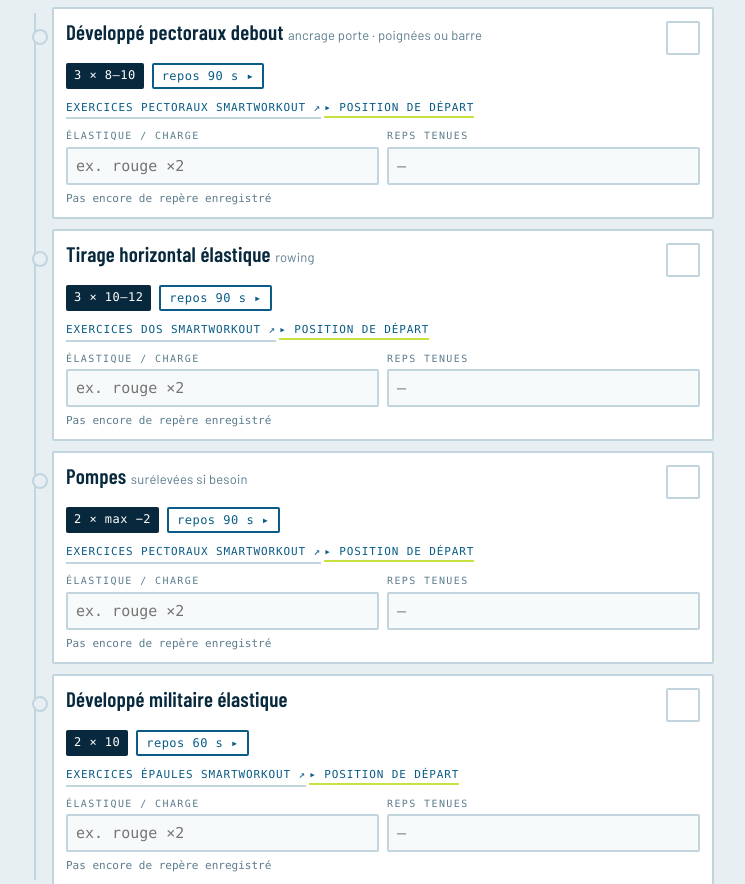
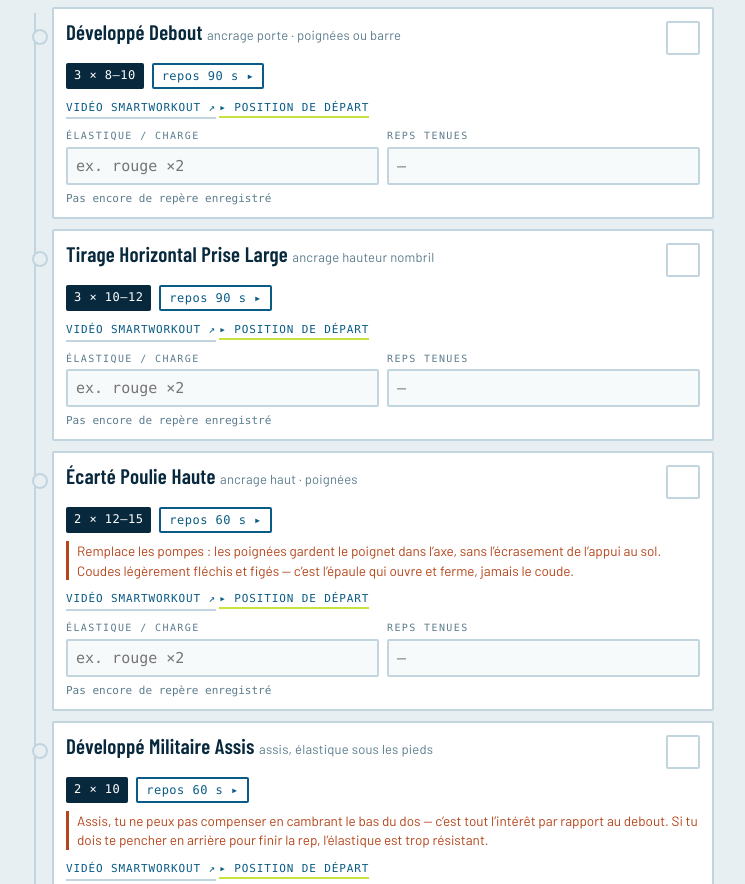
Before and after one commit to Floz42/padel-training, a plain HTML site: page index.html in a window 1280 px wide. Shown: the part 1444-2328 px from the top of the page, without its empty margins (270-1015 px from the left). Drawn offline with nearby package versions, Linux system fonts and the light colour scheme.

Commit message:
feat(program): link exercises to smartworkout videos, align naming
Exercise names now follow the SmartWorkout library wording exactly
("Developpe Debout", "Tirage Horizontal Prise Large", "Fentes Rebonds"),
so the label on a card matches the video it opens. 14 exercises get a
direct lesson link, with the muscle-group page kept as a fallback. The
11 without an equivalent keep their own name and diagram: the library
covers neither core work, trunk rotation, plyometrics, cardio, nor
rotator cuff work.

Two exercises change along the way:
- push-ups become a high-pulley chest fly. Palm-down floor support
  forces 90 degrees of wrist extension under load, which hurts; the
  handles keep the wrist in line with the forearm.
- the overhead press moves to its seated variant, which removes the
  lower-back arch the standing version allows once it gets heavy.

Both keep their role in the block and had their diagrams redrawn.

```diff
--- a/index.html
+++ b/index.html
@@ -569,6 +569,7 @@ const KEY = 'padel-prep-v1';
 /* `sw` = groupe musculaire de la page d'exercices SmartWorkout (site FR, videos en francais).
    Absence de `sw` = pas de page pertinente (pliometrie, cardio) : le schema de l'app fait foi. */
 const SW_BASE = 'https://smartworkout-pro.com/pages/exercices-elastique-';
+const SW_LESSON = 'https://smartworkout-pro.passion.io/app/products/115585/lessons/';
 const SW_GROUPS = {pectoraux:'pectoraux', dos:'dos', epaule:'épaules', bras:'bras', abdos:'abdos', jambes:'jambes & fessiers'};
 
 const PROGRAM = {
@@ -581,34 +582,36 @@ const PROGRAM = {
       note:'Jamais sautée, même en 30 min. C’est ce qui encaisse les smashes répétés.'},
     {bloc:'Rotation', id:'chop', name:'Chop diagonal élastique', detail:'ancrage haut', sets:{30:2,45:3,60:3}, reps:'10 / côté', rest:60, tier:30, sw:'abdos',
       note:'Le geste du smash. La puissance part des jambes et passe par le tronc : tu tournes les hanches, tu ne tires pas avec les bras.'},
-    {bloc:'Force', id:'dev-couche', name:'Développé pectoraux debout', detail:'ancrage porte · poignées ou barre', sets:{30:3,45:4,60:4}, reps:'8–10', rest:90, tier:30, sw:'pectoraux'},
-    {bloc:'Force', id:'tirage', name:'Tirage horizontal élastique', detail:'rowing', sets:{30:3,45:4,60:4}, reps:'10–12', rest:90, tier:30, sw:'dos'},
-    {bloc:'Force', id:'pompes', name:'Pompes', detail:'surélevées si besoin', sets:{30:2,45:3,60:3}, reps:'max −2', rest:90, tier:30, sw:'pectoraux'},
-    {bloc:'Force', id:'dev-mil', name:'Développé militaire élastique', sets:{45:3,60:3}, reps:'10', rest:60, tier:45, sw:'epaule'},
+    {bloc:'Force', id:'dev-couche', name:'Développé Debout', detail:'ancrage porte · poignées ou barre', sets:{30:3,45:4,60:4}, reps:'8–10', rest:90, tier:30, swid:'1963663', sw:'pectoraux'},
+    {bloc:'Force', id:'tirage', name:'Tirage Horizontal Prise Large', detail:'ancrage hauteur nombril', sets:{30:3,45:4,60:4}, reps:'10–12', rest:90, tier:30, swid:'1963501', sw:'dos'},
+    {bloc:'Force', id:'ecarte', name:'Écarté Poulie Haute', detail:'ancrage haut · poignées', sets:{30:2,45:3,60:3}, reps:'12–15', rest:60, tier:30, swid:'1963667', sw:'pectoraux',
+      note:'Remplace les pompes : les poignées gardent le poignet dans l’axe, sans l’écrasement de l’appui au sol. Coudes légèrement fléchis et figés — c’est l’épaule qui ouvre et ferme, jamais le coude.'},
+    {bloc:'Force', id:'dev-mil', name:'Développé Militaire Assis', detail:'assis, élastique sous les pieds', sets:{45:3,60:3}, reps:'10', rest:60, tier:45, swid:'1962143', sw:'epaule',
+      note:'Assis, tu ne peux pas compenser en cambrant le bas du dos — c’est tout l’intérêt par rapport au debout. Si tu dois te pencher en arrière pour finir la rep, l’élastique est trop résistant.'},
     {bloc:'Gainage', id:'planche-lat', name:'Planche latérale', sets:{45:2,60:3}, reps:'30 s / côté', rest:45, tier:45, sw:'abdos'},
-    {bloc:'Force', id:'face-pull', name:'Face pull élastique', sets:{60:3}, reps:'15', rest:45, tier:60, sw:'epaule'},
-    {bloc:'Force', id:'curl', name:'Curl biceps élastique', sets:{60:2}, reps:'12', rest:45, tier:60, sw:'bras'},
-    {bloc:'Force', id:'triceps', name:'Extension triceps élastique', detail:'pushdown', sets:{60:2}, reps:'12', rest:45, tier:60, sw:'bras'}
+    {bloc:'Force', id:'face-pull', name:'Face Pull', detail:'ancrage au-dessus de la tête', sets:{60:3}, reps:'15', rest:45, tier:60, swid:'1962142', sw:'epaule'},
+    {bloc:'Force', id:'curl', name:'Biceps Curl', detail:'coudes collés aux côtes', sets:{60:2}, reps:'12', rest:45, tier:60, swid:'1961995', sw:'bras'},
+    {bloc:'Force', id:'triceps', name:'Triceps Extension Poulie Haute', detail:'coudes fixes', sets:{60:2}, reps:'12', rest:45, tier:60, swid:'1961565', sw:'bras'}
   ],
   B: [
     {bloc:'Échauffement', id:'planche', name:'Planche', detail:'activation', sets:{30:2}, reps:'30 s', tier:30, warm:true, sw:'abdos',
       note:'Activation, pas une série à l’échec. Un tronc pré-fatigué encaisse mal les réceptions de pliométrie.'},
-    {bloc:'Échauffement', id:'warm-monster', name:'Marche latérale élastique', detail:'élastique aux chevilles', sets:{30:1}, reps:'20 pas', tier:30, warm:true, sw:'jambes',
+    {bloc:'Échauffement', id:'warm-monster', name:'Abduction', detail:'élastique aux chevilles, pas latéraux', sets:{30:1}, reps:'20 pas', tier:30, warm:true, swid:'1961935', sw:'jambes',
       note:'Réveille les fessiers et la stabilité latérale du genou — exactement ce que la pliométrie va solliciter.'},
-    {bloc:'Échauffement', id:'warm-squat', name:'Squats à vide', sets:{30:1}, reps:'15', tier:30, warm:true, sw:'jambes'},
-    {bloc:'Échauffement', id:'warm-lunge', name:'Fente avec rotation', sets:{30:1}, reps:'5 / côté', tier:30, warm:true, sw:'jambes'},
+    {bloc:'Échauffement', id:'warm-squat', name:'Squat', detail:'à vide, sans élastique', sets:{30:1}, reps:'15', tier:30, warm:true, swid:'1962158', sw:'jambes'},
+    {bloc:'Échauffement', id:'warm-lunge', name:'Fentes', detail:'avec rotation du buste', sets:{30:1}, reps:'5 / côté', tier:30, warm:true, swid:'1962000', sw:'jambes'},
     {bloc:'Pliométrie', id:'squat-jump', name:'Squat jumps', sets:{30:3,45:3,60:4}, reps:'6', rest:90, tier:30},
     {bloc:'Pliométrie', id:'skater', name:'Skater jumps', detail:'bonds latéraux', sets:{30:3,45:3,60:4}, reps:'6 / côté', rest:90, tier:30,
       note:'Le plus spécifique padel avec le départ 3 m. Si la réception devient molle, la série est finie.'},
     {bloc:'Pliométrie', id:'depart', name:'Départs explosifs 3 m', sets:{30:5,45:6,60:6}, reps:'1 départ', rest:60, tier:30},
-    {bloc:'Pliométrie', id:'split-jump', name:'Split jumps', detail:'fentes sautées', sets:{45:3,60:3}, reps:'8 / jambe', rest:75, tier:45},
+    {bloc:'Pliométrie', id:'split-jump', name:'Fentes Rebonds', detail:'fentes sautées', sets:{45:3,60:3}, reps:'8 / jambe', rest:75, tier:45, swid:'1962152', sw:'jambes'},
     {bloc:'Rotation', id:'twist', name:'Twist horizontal élastique', detail:'ancrage hauteur poitrine', sets:{45:3,60:3}, reps:'12 / côté', rest:60, tier:45, sw:'abdos',
       note:'Le geste du coup droit et du revers. Les pieds restent plantés : c’est le buste qui tourne, pas les bras qui tirent.'},
-    {bloc:'Force', id:'squat-elast', name:'Squat élastique', sets:{30:3,45:3,60:3}, reps:'12', rest:60, tier:30, sw:'jambes'},
-    {bloc:'Force', id:'mollets', name:'Mollets debout', sets:{30:2,45:3,60:3}, reps:'20', rest:45, tier:30, sw:'jambes'},
-    {bloc:'Force', id:'sdt', name:'Soulevé de terre roumain élastique', sets:{45:3,60:3}, reps:'12', rest:60, tier:45, sw:'jambes'},
+    {bloc:'Force', id:'squat-elast', name:'Squat', detail:'avec élastique', sets:{30:3,45:3,60:3}, reps:'12', rest:60, tier:30, swid:'1962158', sw:'jambes'},
+    {bloc:'Force', id:'mollets', name:'Extension Mollet', detail:'descente lente en 3 s', sets:{30:2,45:3,60:3}, reps:'20', rest:45, tier:30, swid:'1961999', sw:'jambes'},
+    {bloc:'Force', id:'sdt', name:'Soulevé de Terre', detail:'version roumaine, jambes semi-tendues', sets:{45:3,60:3}, reps:'12', rest:60, tier:45, swid:'1962157', sw:'jambes'},
     {bloc:'Gainage', id:'pallof', name:'Pallof press élastique', detail:'anti-rotation', sets:{45:2,60:3}, reps:'12 / côté', rest:45, tier:45, sw:'abdos'},
-    {bloc:'Force', id:'bulgare', name:'Fente bulgare', detail:'pied arrière sur chaise', sets:{60:3}, reps:'10 / jambe', rest:60, tier:60, sw:'jambes'},
+    {bloc:'Force', id:'bulgare', name:'Fentes Bulgares', detail:'pied arrière sur chaise', sets:{60:3}, reps:'10 / jambe', rest:60, tier:60, swid:'1962001', sw:'jambes'},
     {bloc:'Cardio', id:'intervalles', name:'Intervalles 20 s / 40 s', sets:{60:1}, reps:'8 min', rest:0, tier:60}
   ]
 };
@@ -737,11 +740,13 @@ const FIGURES = {
     cap: 'Élastique ancré devant toi à hauteur de nombril. Bras tendus, omoplates relâchées vers l\u2019avant au départ. Tu tires les coudes vers l\u2019arrière en serrant les omoplates.'
   },
   'dev-mil': {
-    svg: FRONT
-      + '<path class="b" d="M60 31 L48 42 L50 30"/><path class="b" d="M60 31 L72 42 L70 30"/>'
-      + '<path class="band" d="M48 92 Q44 60 50 30"/><path class="band" d="M72 92 Q76 60 70 30"/>'
-      + '<path class="arr" d="M84 30 L84 12"/>',
-    cap: 'Debout sur l\u2019élastique, pieds écartés largeur de bassin. Mains à hauteur d\u2019épaules, coudes pointés vers le bas. Tu pousses à la verticale sans cambrer le bas du dos.'
+    svg: '<circle class="hd" cx="46" cy="18" r="7"/><path class="b" d="M46 25 L46 56"/>'
+      + '<path class="b" d="M46 56 L70 58"/><path class="b" d="M70 58 L70 92"/>'
+      + '<rect class="anch" x="58" y="58" width="30" height="3"/>'
+      + '<path class="b" d="M46 31 L36 42 L38 30"/>'
+      + '<path class="band" d="M70 92 Q52 58 38 30"/>'
+      + '<path class="arr" d="M26 26 L26 8"/>',
+    cap: 'Assis au bord d’une chaise, dos droit, élastique passé sous les pieds. Mains à hauteur d’épaules, coudes pointant vers le bas. Tu pousses à la verticale sans reculer le buste : le dossier ou ton propre gainage bloquent la triche.'
   },
   'face-pull': {
     svg: '<circle class="hd" cx="48" cy="20" r="7"/><path class="b" d="M48 27 L48 58"/>'
@@ -868,11 +873,13 @@ const FIGURES = {
       + '<text x="8" y="92">× 10 à 12 tours</text>',
     cap: 'Alternance 20 secondes d\u2019effort maximal et 40 secondes de récupération active, 10 à 12 fois. Corde à sauter, montées de genoux ou vélo. Le format colle au profil du padel : échanges brefs, récup entre les points.'
   },
-  'pompes': {
-    svg: '<circle class="hd" cx="30" cy="52" r="7"/><path class="b" d="M37 56 L86 68"/>'
-      + '<path class="b" d="M40 57 L34 78 L30 92"/><path class="b" d="M86 68 L92 92"/>'
-      + '<path class="arr" d="M56 46 L56 30"/>',
-    cap: 'Corps gainé en ligne droite des talons à la tête, mains sous les épaules. « max −2 » veut dire : tu t\u2019arrêtes 2 répétitions avant l\u2019échec. Si tu peux en faire 12, tu en fais 10.'
+  'ecarte': {
+    svg: FRONT
+      + '<rect class="anch" x="52" y="2" width="16" height="3"/>'
+      + '<path class="b" d="M60 31 L38 22"/><path class="b" d="M60 31 L82 22"/>'
+      + '<path class="band" d="M58 5 L38 22"/><path class="band" d="M62 5 L82 22"/>'
+      + '<path class="arr" d="M38 32 Q48 46 57 54"/><path class="arr" d="M82 32 Q72 46 63 54"/>',
+    cap: 'Élastique ancré au-dessus de la tête, une poignée dans chaque main, bras écartés en croix. Tu ramènes les mains vers le bas et devant le buste, coudes légèrement fléchis et figés — c’est l’épaule qui travaille, pas le coude. Le poignet reste dans l’axe de l’avant-bras : c’est ce qui remplace les pompes sans écraser l’articulation.'
   }
 };
 const DURATIONS = [
@@ -1085,9 +1092,11 @@ function exCard(e, isBeyond){
       ${e.rest?`<button class="pill rest" data-rest="${e.rest}">repos ${e.rest} s ▸</button>`:''}
     </div>
     ${e.note?`<div class="ex-note">${e.note}</div>`:''}
-    ${e.sw
-      ? `<a class="swlink" href="${SW_BASE}${e.sw}" target="_blank" rel="noopener noreferrer">Exercices ${SW_GROUPS[e.sw]} SmartWorkout ↗</a>`
-      : '<div class="swnone">Pas de vidéo SmartWorkout — voir le schéma</div>'}
+    ${e.swid
+      ? `<a class="swlink" href="${SW_LESSON}${e.swid}" target="_blank" rel="noopener noreferrer">Vidéo SmartWorkout ↗</a>`
+      : e.sw
+        ? `<a class="swlink" href="${SW_BASE}${e.sw}" target="_blank" rel="noopener noreferrer">Exercices ${SW_GROUPS[e.sw]} SmartWorkout ↗</a>`
+        : '<div class="swnone">Pas de vidéo SmartWorkout — voir le schéma</div>'}
     ${FIGURES[e.id]?`
     <button class="figbtn" aria-expanded="false">▸ Position de départ</button>
     <div class="figbox">
--- a/sw.js
+++ b/sw.js
@@ -2,7 +2,7 @@
 // Stratégie : cache-first sur les fichiers de l'app (elle est entièrement statique),
 // avec mise à jour en arrière-plan au prochain lancement.
 
-const VERSION = 'prepa-padel-v3';
+const VERSION = 'prepa-padel-v4';
 const ASSETS = [
   './',
   './index.html',
```
